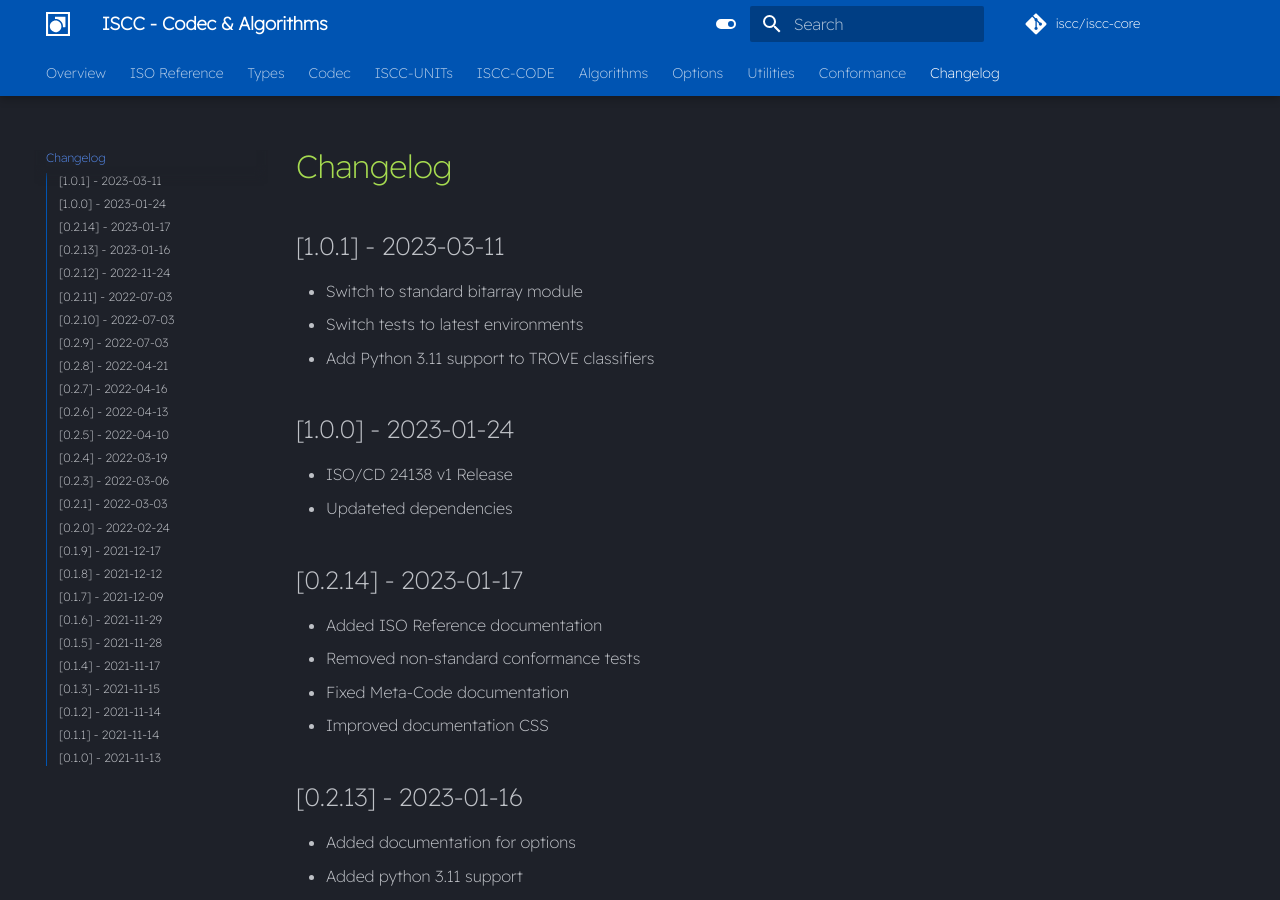
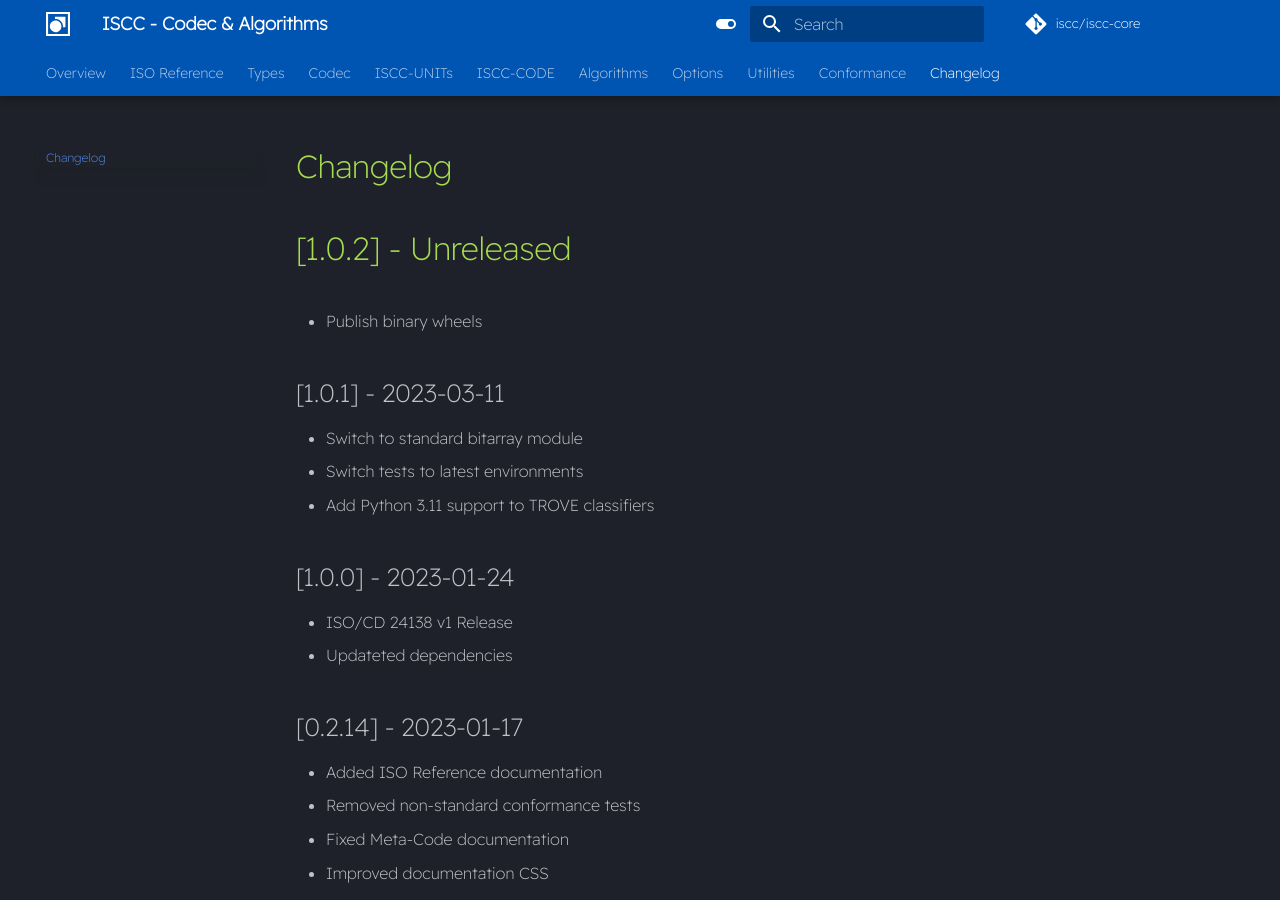
Before and after one commit to iscc/iscc-core, an MkDocs documentation site: the page built from docs/changelog.md, in a window 1280 px wide and 900 px high. Built offline with MkDocs 1.6.1 and Material for MkDocs 9.7.7, drawn with Linux system fonts in a browser that asks for light colours; comment, search, counter and statistics services are not loaded.

Commit message:
Bump version to 1.0.2

```diff
--- a/CHANGELOG.md
+++ b/CHANGELOG.md
@@ -1,4 +1,7 @@
 # Changelog
+
+# [1.0.2] - Unreleased
+- Publish binary wheels
 
 ## [1.0.1] - 2023-03-11
 - Switch to standard bitarray module
--- a/docs/changelog.md
+++ b/docs/changelog.md
@@ -1,4 +1,7 @@
 # Changelog
+
+# [1.0.2] - Unreleased
+- Publish binary wheels
 
 ## [1.0.1] - 2023-03-11
 - Switch to standard bitarray module
--- a/iscc_core/__init__.py
+++ b/iscc_core/__init__.py
@@ -1,4 +1,4 @@
-__version__ = "1.0.1"
+__version__ = "1.0.2"
 from iscc_core.options import core_opts, conformant_options
 
 # Import full api to toplevel
--- a/pyproject.toml
+++ b/pyproject.toml
@@ -1,6 +1,6 @@
 [tool.poetry]
 name = "iscc-core"
-version = "1.0.1"
+version = "1.0.2"
 description = "ISCC - Core Algorithms"
 authors = ["Titusz <tp@py7.de>"]
 license = "Apache-2.0"
```
